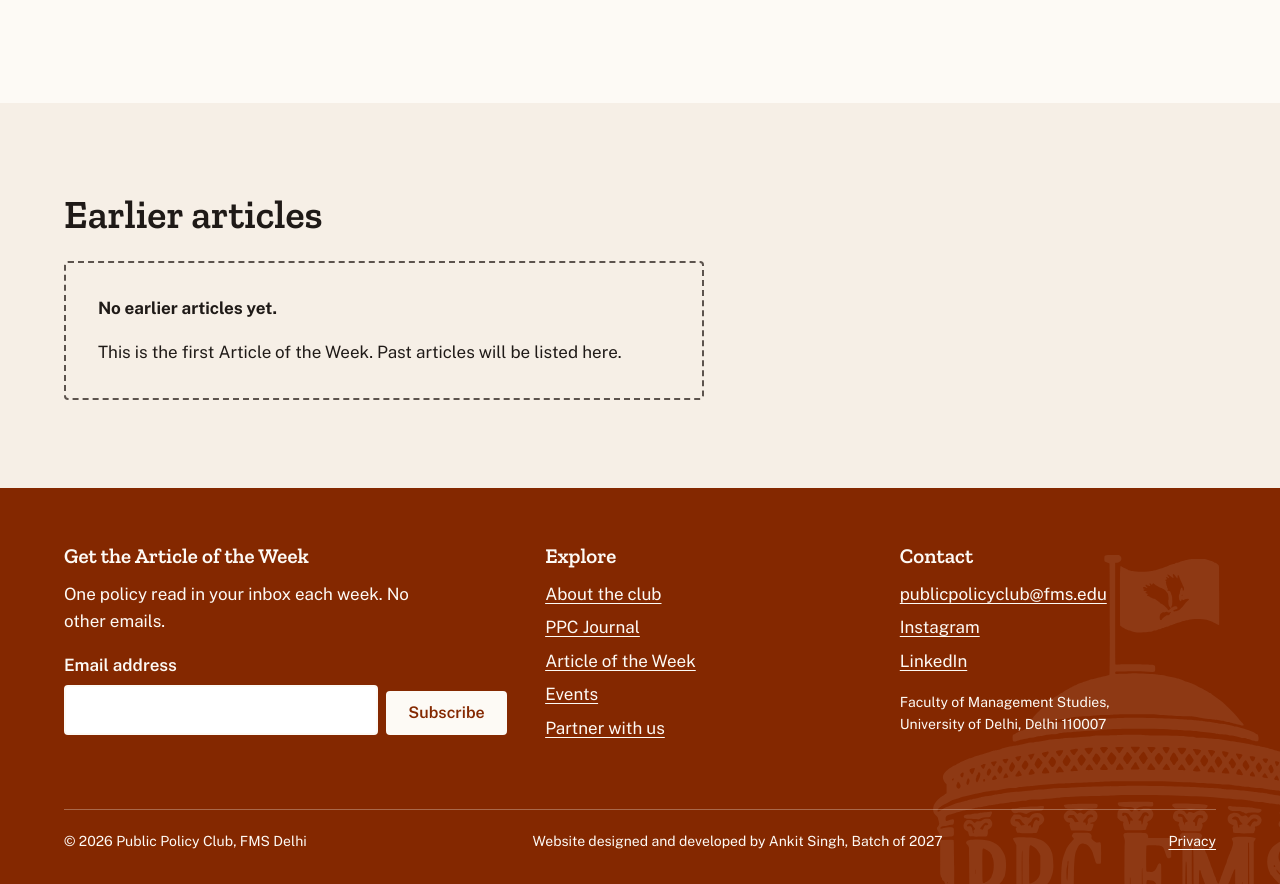
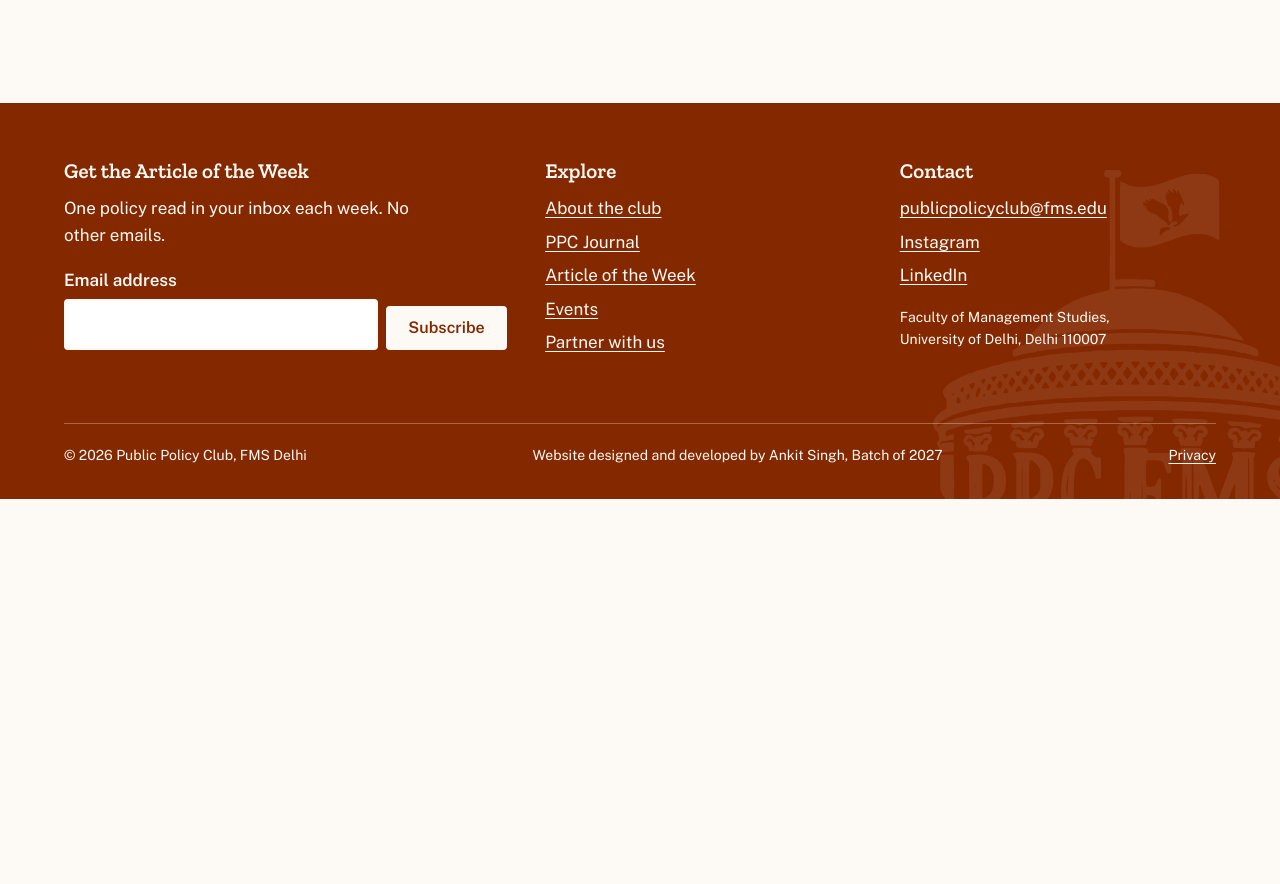
Before and after one commit to ankitsingh10880/ppc-website, a plain HTML site: page article-of-the-week.html in a window 1280 px wide. Shown: the part 2573-3457 px from the top of the page. After the commit the page ends 3072 px from the top, so only its background shows below. Drawn offline with Linux system fonts and the light colour scheme.

Commit message:
Hide "Earlier articles" until there is a second article
Comment out the archive section (pre-filled for the next update) instead of
showing an empty-state box, and drop the now-unused CSS rule.

Co-Authored-By: Claude Opus 5.5 <noreply@anthropic.com>

```diff
--- a/article-of-the-week.html
+++ b/article-of-the-week.html
@@ -56,7 +56,7 @@
     </div>
     <section class="section">
       <div class="wrap">
-        <!-- ARTICLE: to publish a new article, (1) move the current one into the archive list below,
+        <!-- ARTICLE: to publish a new article, (1) move the current one into the archive list below (restore that section first, see the ARCHIVE comment),
              (2) replace the title, author, date and body here. Keep datetime="YYYY-MM-DD". -->
         <article class="article" aria-labelledby="aotw-title" data-impression="aotw-current">
           <h2 id="aotw-title">The Tyranny of a Narrow Strait</h2>
@@ -74,18 +74,18 @@
         </article>
       </div>
     </section>
+    <!-- ARCHIVE: the "Earlier articles" section is left out until there is a second article.
+         When you publish the next one, paste this section back in (remove the comment markers)
+         and list the previous article in it:
     <section class="section section--paper" aria-labelledby="archive">
       <div class="wrap">
         <h2 id="archive">Earlier articles</h2>
-        <!-- ARCHIVE: add each past article as <li><a href="#">Title</a><p>By Name, <time datetime="YYYY-MM-DD">D Month YYYY</time></p></li>.
-             The message below shows automatically while the list is empty. Don't delete it. -->
-        <ul class="archive"></ul>
-        <div class="empty archive-empty">
-          <p><strong>No earlier articles yet.</strong></p>
-          <p>This is the first Article of the Week. Past articles will be listed here.</p>
-        </div>
+        <ul class="archive">
+          <li><a href="#">The Tyranny of a Narrow Strait</a><p>By Abhishek Kumar, <time datetime="2026-11-28">28 November 2026</time></p></li>
+        </ul>
       </div>
     </section>
+    -->
   </main>
 
   <footer class="site-footer on-dark">
--- a/assets/css/style.css
+++ b/assets/css/style.css
@@ -294,8 +294,6 @@ ul, ol { padding-left: 1.25rem; }
 .archive li { padding: 1rem 0; border-bottom: 1px solid var(--rule); }
 .archive a { font-family: var(--serif); font-weight: 600; font-size: var(--step-1); }
 .archive p { margin: 0.2rem 0 0; color: var(--muted); font-size: var(--step--1); }
-/* Shown only when the archive list is empty */
-.archive:has(> li) + .archive-empty { display: none; }
 
 /* ---------- Events: an order paper ---------- */
 .events { list-style: none; padding: 0; margin: 1.5rem 0 0; border-top: 2px solid var(--ink); }
```
Also changed, not shown: 1 other file.
